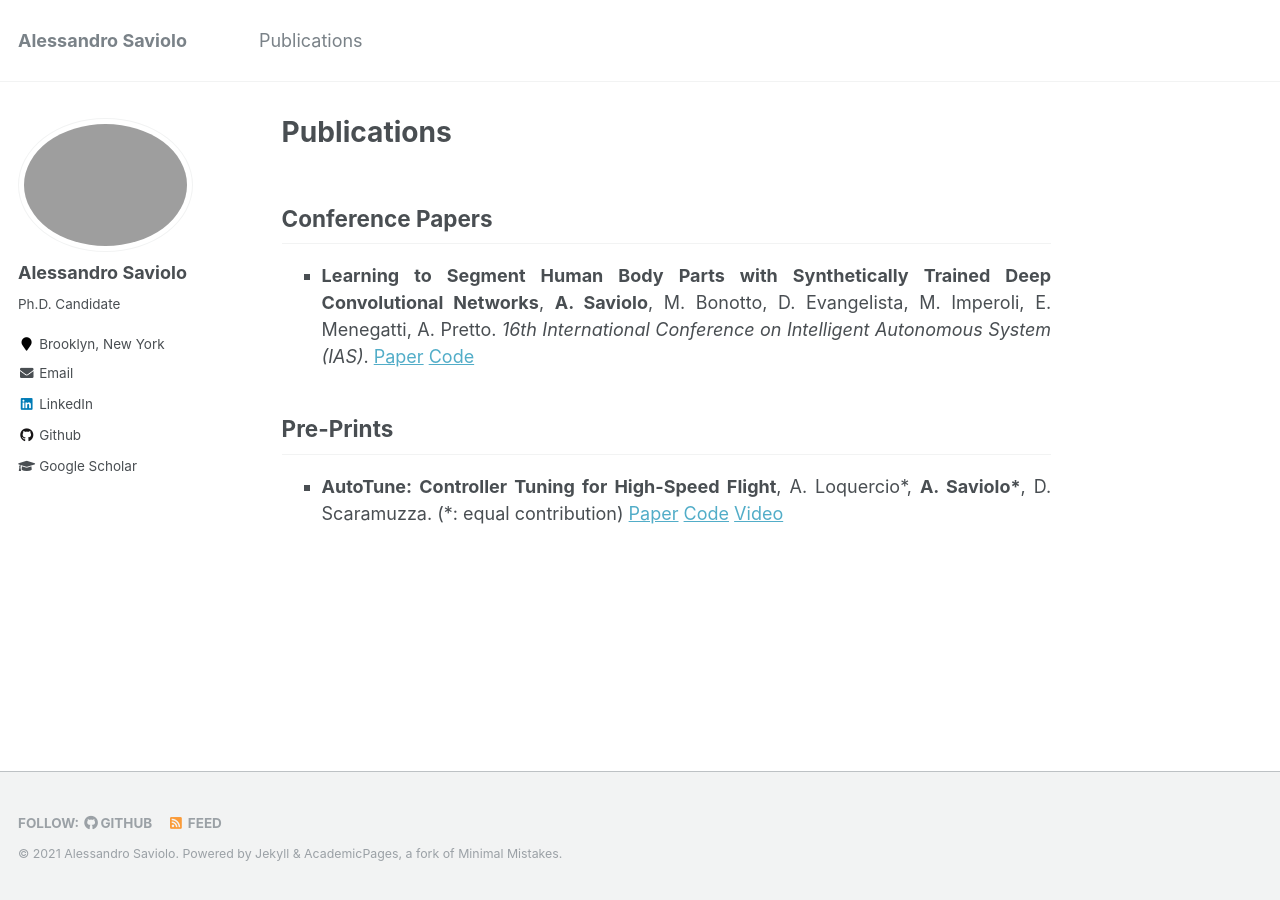
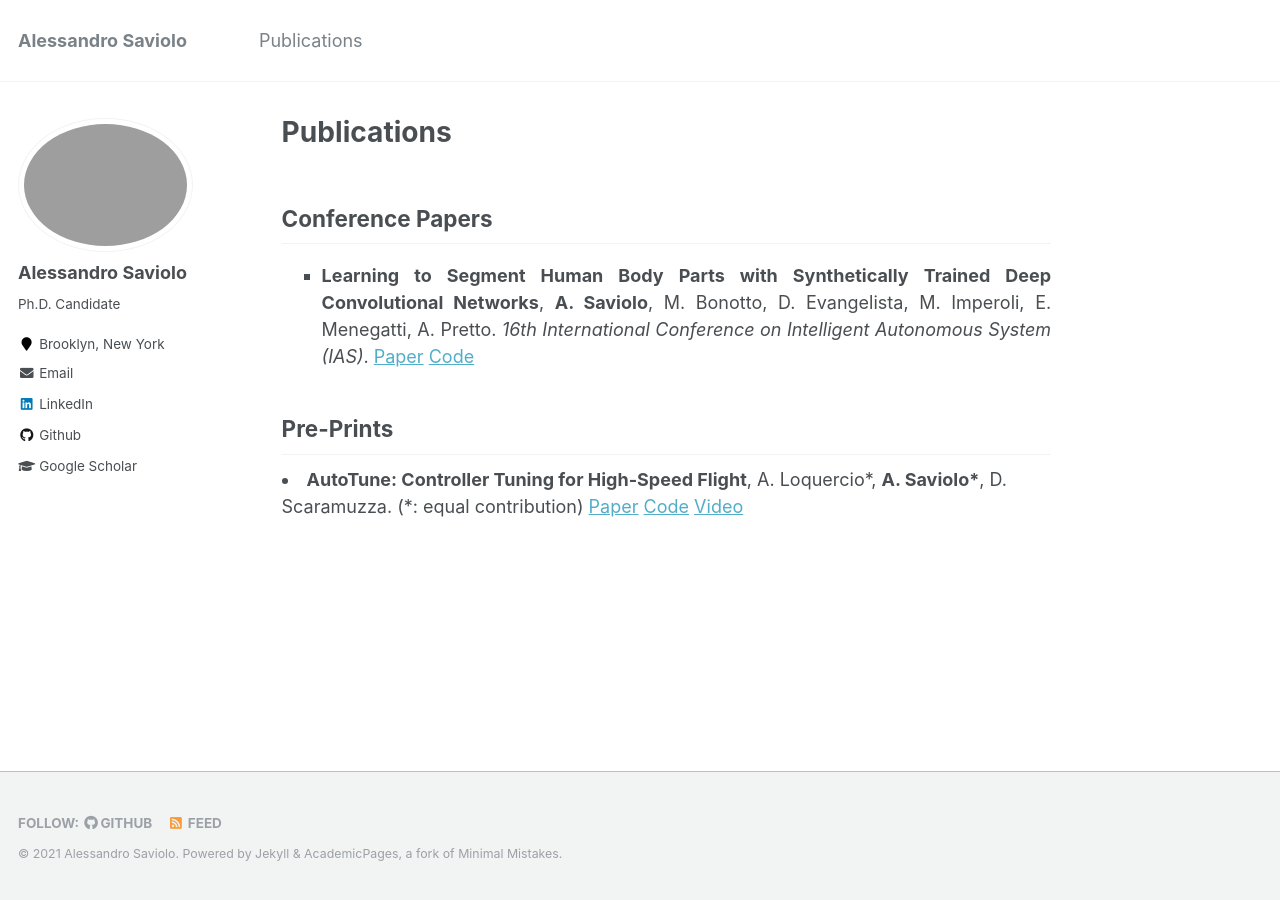
Before and after one commit to AlessandroSaviolo/AlessandroSaviolo.github.io, a Jekyll site: the page built from _pages/publications.md, in a window 1280 px wide. Built offline with Jekyll 4.4.1, drawn with Linux system fonts in a browser that asks for light colours.

```diff
--- a/_pages/publications.md
+++ b/_pages/publications.md
@@ -19,11 +19,8 @@
 
 ## Pre-Prints
 
-<div style="text-align: justify">
-<ul style="list-style-type:square">
-  <li><b>AutoTune: Controller Tuning for High-Speed Flight</b>, A. Loquercio*, <b>A. Saviolo*</b>, D. Scaramuzza. (*: equal contribution) <a href="https://arxiv.org/abs/2103.10698">Paper</a> <a href="https://github.com/uzh-rpg/mh_autotune">Code</a> <a href="https://www.youtube.com/watch?v=m2q_y7C01So&ab_channel=UZHRoboticsandPerceptionGroup">Video</a></li>
-</ul>
-</div>
+<li><b>AutoTune: Controller Tuning for High-Speed Flight</b>, A. Loquercio*, <b>A. Saviolo*</b>, D. Scaramuzza. (*: equal contribution) <a href="https://arxiv.org/abs/2103.10698">Paper</a> <a href="https://github.com/uzh-rpg/mh_autotune">Code</a> <a href="https://www.youtube.com/watch?v=m2q_y7C01So&ab_channel=UZHRoboticsandPerceptionGroup">Video</a></li>
+
 
 <!---
 ## Workshop papers:
```
Also changed, not shown: _pages/about.md (+3 -1 lines).
